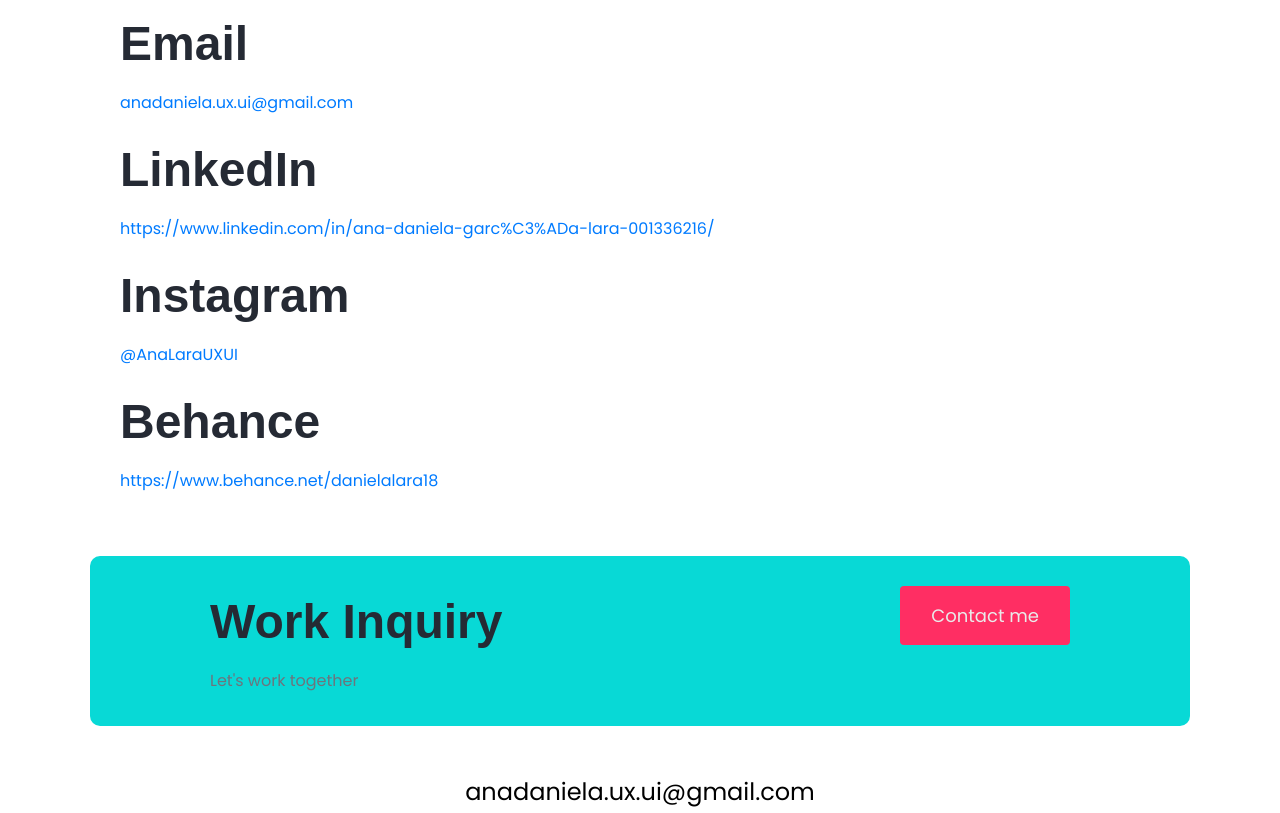
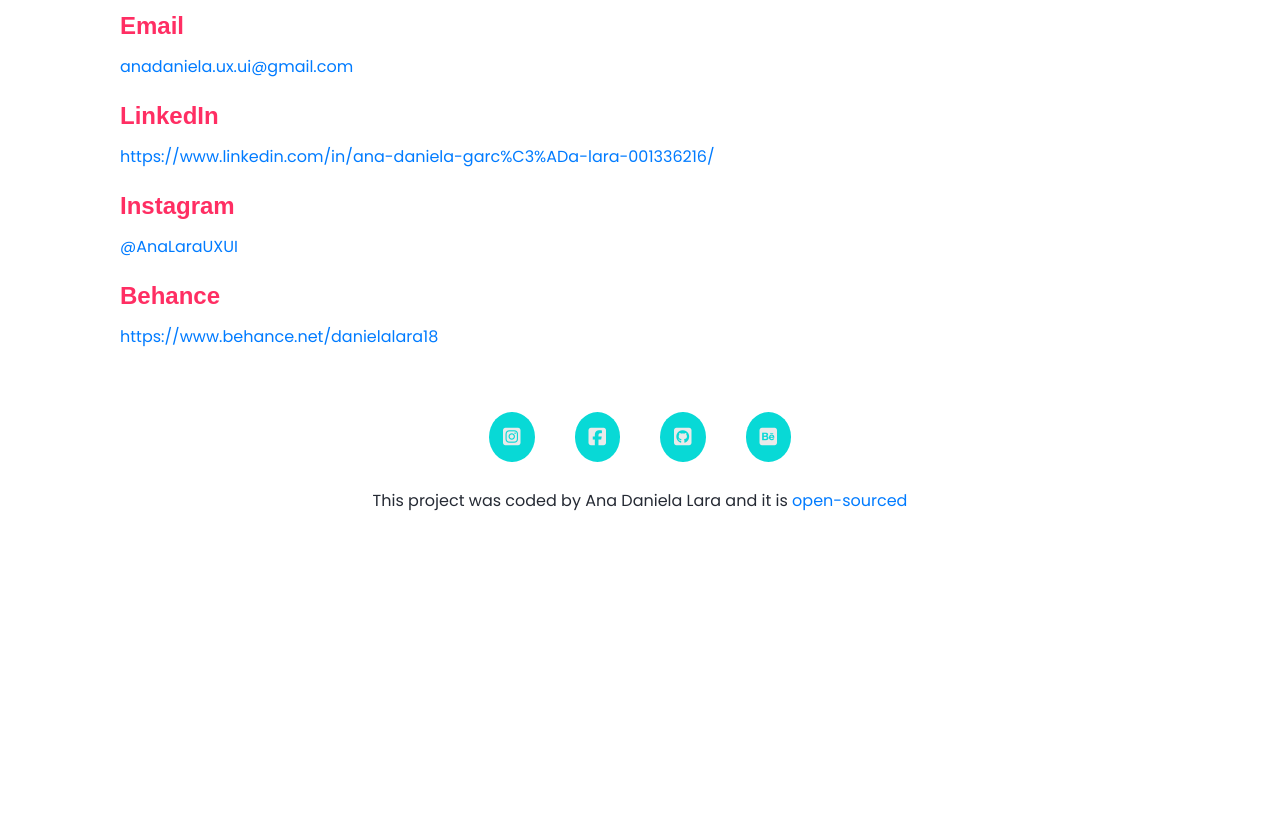
Before and after one commit to AnaDany98/portfolio-project, a plain HTML site: page contact.html in a window 1280 px wide. Shown: the part 280-1093 px from the top of the page. After the commit the page ends 916 px from the top, so only its background shows below. Drawn offline with nearby package versions, Linux system fonts and the light colour scheme; a web font is replaced by a local one.

Commit message:
Added CSS to Contact

```diff
--- a/contact.html
+++ b/contact.html
@@ -70,30 +70,30 @@
 
     </div>
   </div>
-    <div class="content-container container">
+    <div class="content-container container slide-in-left">
         <div class="content">
             <h1 class="mb-5">
                 Let's get in touch!
             </h1>
-            <h3>Email</h3>
+            <h3 class="contact-title">Email</h3>
             <p>
                 <a href="mailto:anadaniela.ux.ui@gmail.com">
                   anadaniela.ux.ui@gmail.com
                 </a>
             </p>
-            <h3>LinkedIn</h3>
+            <h3 class="contact-title">LinkedIn</h3>
             <p>
                 <a href="https://www.linkedin.com/in/ana-daniela-garc%C3%ADa-lara-001336216/">
                   https://www.linkedin.com/in/ana-daniela-garc%C3%ADa-lara-001336216/
                 </a>
             </p>
-            <h3>Instagram</h3>
+            <h3 class="contact-title">Instagram</h3>
             <p>
                 <a href="https://www.instagram.com/anidygil/">
                     @AnaLaraUXUI
                 </a>
             </p>
-            <h3>Behance</h3>
+            <h3 class="contact-title">Behance</h3>
             <p>
                 <a href="https://www.behance.net/danielalara18">
                    https://www.behance.net/danielalara18
@@ -104,21 +104,7 @@
 
         </div>
         <footer>
-        <div class="contact-box justify-content-between mb-5 d-none d-md-flex">
-          <div>
-            <h3>Work Inquiry</h3>
-            <p class="text-muted">Let's work together</p>
-          </div>
-          <div>
-            <a href="contact.html" class="btn btn-branding" title="Contact Ana Daniela Lara">Contact me</a>
-          </div>
 
-        </div>
-
-
-        <div class="d-flex justify-content-center mb-5">
-          <a href="mailto:anadaniela.ux.ui@gmail.com" class="email-link" title="Email Ana Daniela Lara">anadaniela.ux.ui@gmail.com</a>
-        </div>
 
         <div class="social-links d-flex justify-content-center">
           <a href="https://www.instagram.com/anidygil/" target="_blank" title="Instagram Profile">
--- a/styles/portfolio.css
+++ b/styles/portfolio.css
@@ -101,7 +101,7 @@ p{
 }
 
 .content-container h3{
-    font-size: 48px;
+    font-size: 24px;
     line-height: 1.5;
     font-family: var(--heading-font-family);
 }
@@ -196,6 +196,11 @@ nav a:hover{
 
 }
 
+.contact-title{
+    font-size: 24px;
+    color: var(--branding-color);
+}
+
 footer{
     margin: 60px 0;
 }
```
